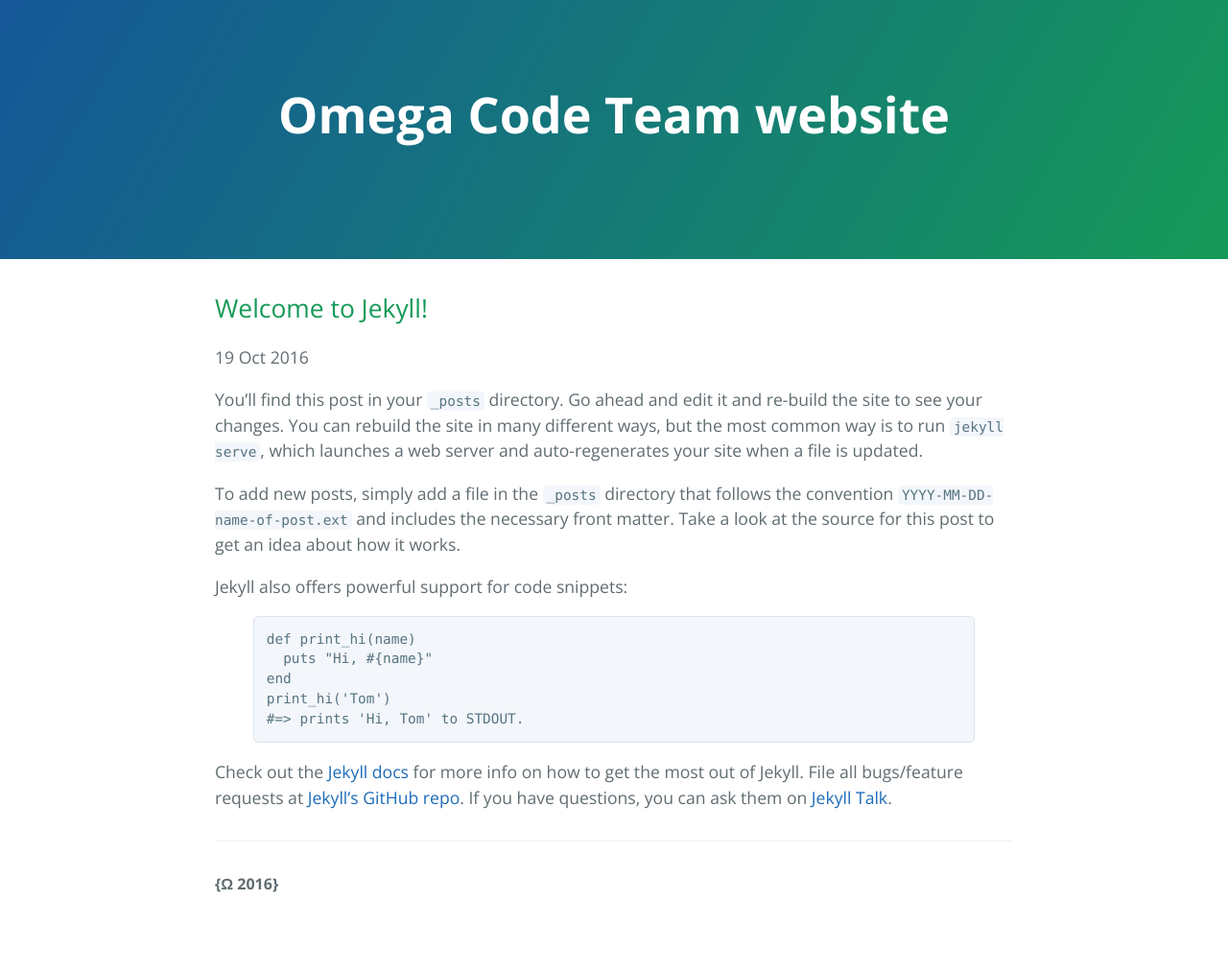
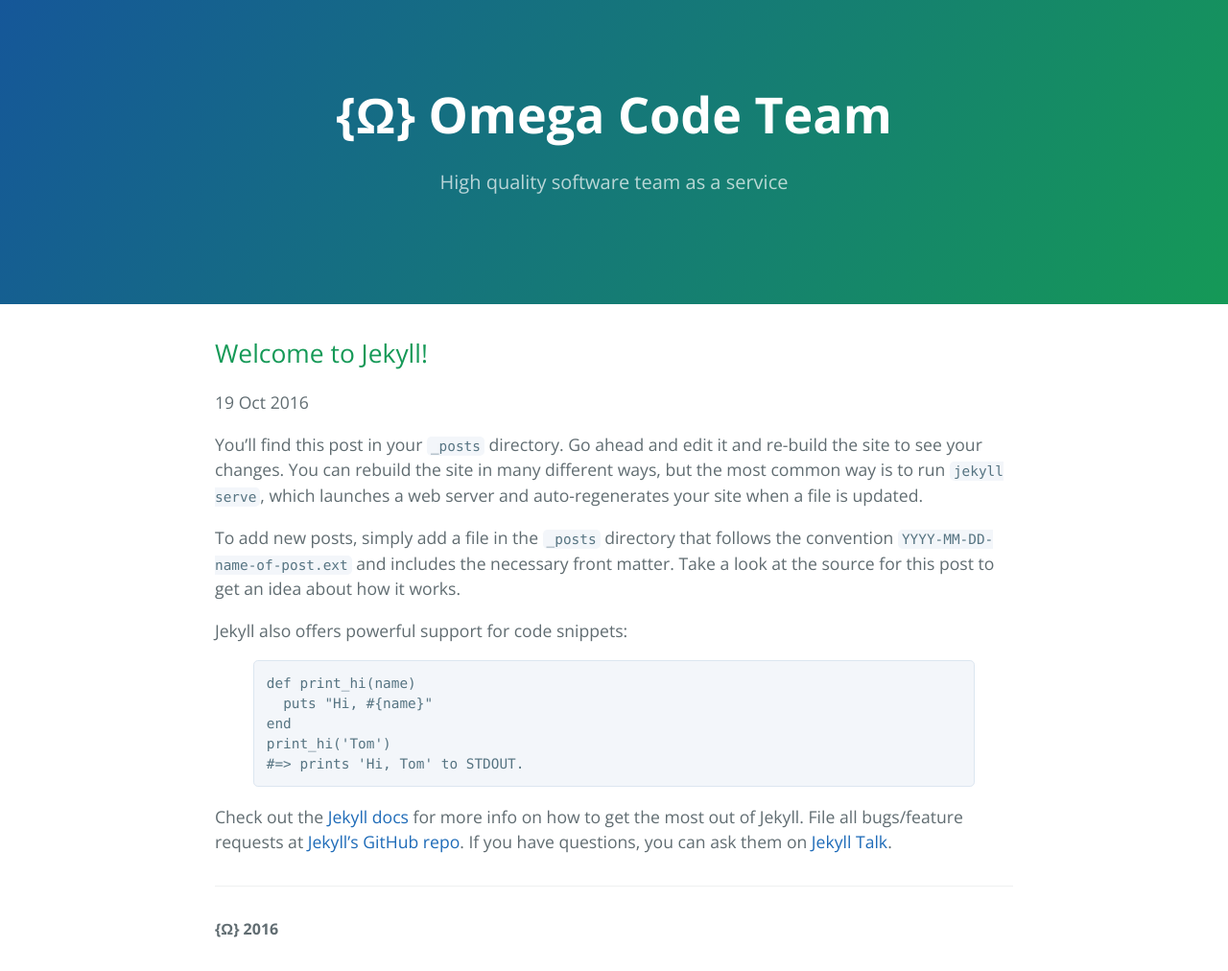
Before and after one commit to omega-code/omega-code.github.io, a Jekyll site: the page built from _posts/2016-10-20-welcome-to-jekyll.markdown, in a window 1280 px wide. Shown: the whole page at 96% size. Built offline with Jekyll 4.4.1, drawn with Linux system fonts in a browser that asks for light colours; before the commit the page ends 965 px from its top, so only the background shows below that.

Commit message:
more detailed desc

```diff
--- a/_config.yml
+++ b/_config.yml
@@ -13,7 +13,8 @@
 # you will see them accessed via {{ site.title }}, {{ site.email }}, and so on.
 # You can create any custom variable you would like, and they will be accessible
 # in the templates via {{ site.myvariable }}.
-title: Omega Code Team website
+title: "{Ω} Omega Code Team"
+tagline: High quality software team as a service
 email: ts@omegacode.ru
 description: > # this means to ignore newlines until "baseurl:"
   Write an awesome description for your new site here. You can edit this
--- a/_includes/page-footer.html
+++ b/_includes/page-footer.html
@@ -1,3 +1,3 @@
 <footer class="site-footer">
-  <span class="site-footer-owner">{Ω 2016}</span>
+  <span class="site-footer-owner">{Ω} 2016</span>
 </footer>
--- /dev/null
+++ b/data/info.yaml
@@ -0,0 +1,2 @@
+- title: {Ω} Omega Code Team
+- tagline: High quality software team as a service
```
Also changed, not shown: index.md (+9 -1 lines).
